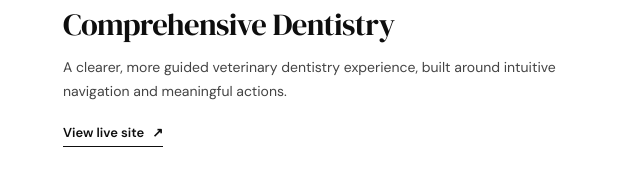
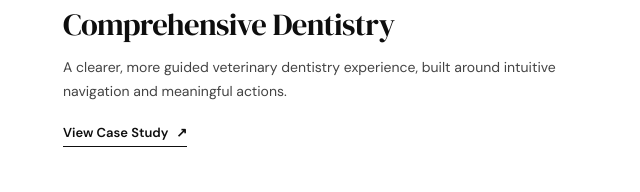
Before and after one commit to quinn-sholtis/Portfolio, a plain HTML site: page index.html in a window 1280 px wide. Shown: the part 3232-3424 px from the top of the page, 0-640 px from the left. Drawn offline with Linux system fonts and the light colour scheme; grey boxes are pictures that could not be loaded.

Commit message:
Update index.html

```diff
--- a/index.html
+++ b/index.html
@@ -273,7 +273,7 @@
       </div>
       <div class="gallery-grid" id="gallery-grid">
         <article class="gallery-card reveal" data-category="web">
-          <a class="gallery-card__image" href="comprehensive-dentistry.html" aria-label="View live site: Comprehensive Dentistry">
+          <a class="gallery-card__image" href="comprehensive-dentistry.html" aria-label="View Case Study: Comprehensive Dentistry">
             <img src="CD-portfolio-nav.webp" alt="Midmark comprehensive dentistry website preview" loading="lazy">
             <span class="gallery-card__number">01 / 05</span>
           </a>
@@ -281,11 +281,11 @@
             <span class="gallery-card__category">WEB DESIGN · UX/UI</span>
             <h3 class="gallery-card__title">Comprehensive Dentistry</h3>
             <p class="gallery-card__description">A clearer, more guided veterinary dentistry experience, built around intuitive navigation and meaningful actions.</p>
-            <a class="gallery-card__link" href="https://www.midmark.com/animal-health/solutions/dental-solutions" target="_blank" rel="noopener noreferrer">View live site <span aria-hidden="true">↗</span></a>
+            <a class="gallery-card__link" href="comprehensive-dentistry.html" target="_blank" rel="noopener noreferrer">View Case Study <span aria-hidden="true">↗</span></a>
           </div>
         </article>
         <article class="gallery-card reveal" data-category="web">
-          <a class="gallery-card__image" href="https://www.midmark.com/dental/solutions/smartview" target="_blank" rel="noopener noreferrer" aria-label="View live site: Midmark Smart View™">
+          <a class="gallery-card__image" href="comprehensive-dentistry.html" target="_blank" rel="noopener noreferrer" aria-label="View live site: Midmark Smart View™">
             <img src="SM-portfolio-nav.png" alt="Midmark Smart View landing page preview" loading="lazy">
             <span class="gallery-card__number">02 / 05</span>
           </a>
```
